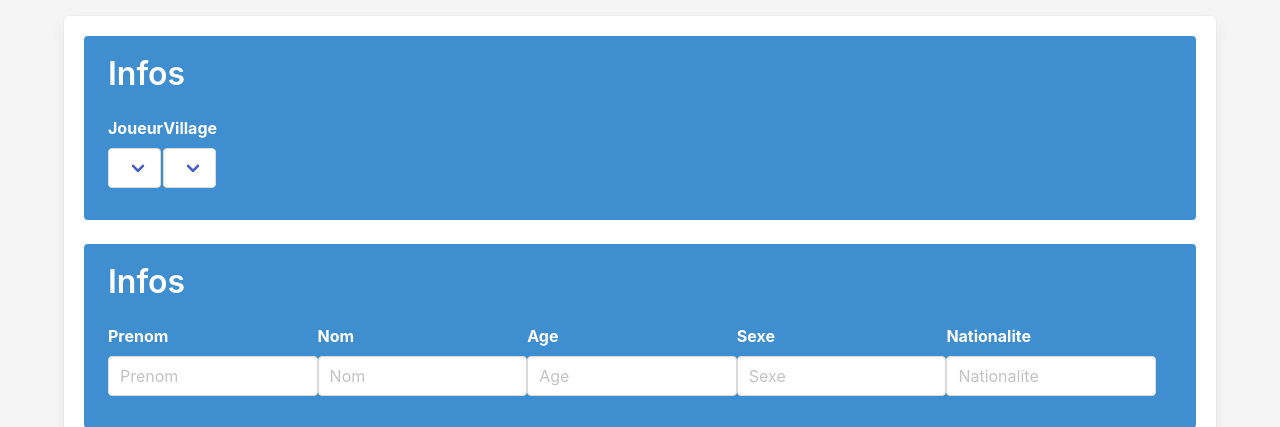
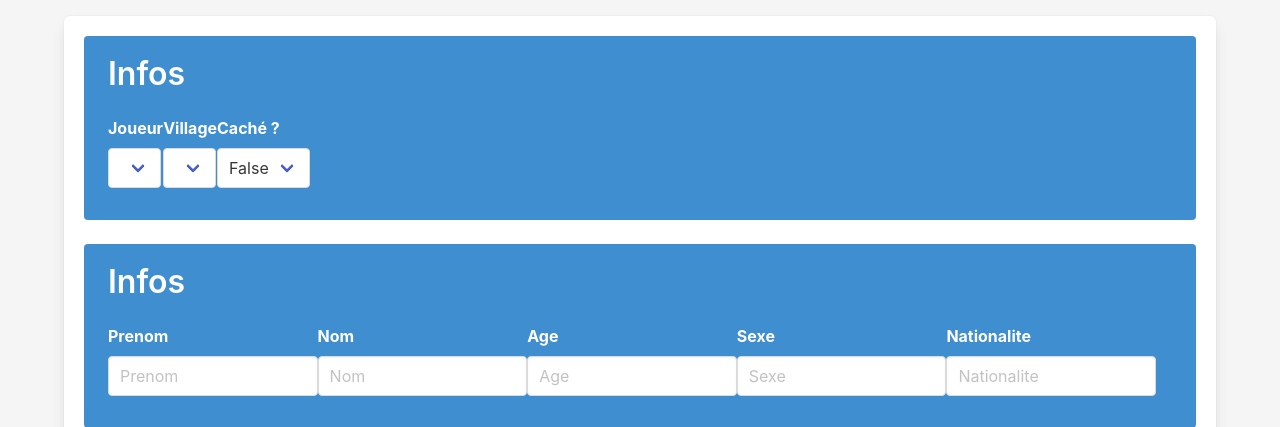
Before and after one commit to mmenault/Cailean, a Django app: page /Irori/CreerPerso/1/Save in a window 1280 px wide; the page is wider, and only the part inside the window is pictured. Shown: the part 80-507 px from the top of that part. Run offline with Django 4.2, Linux system fonts and the light colour scheme; the visitor is signed in with stand-in values (Sample User, id 1); lists and menus that the app fills with data are empty; some libraries are stand-ins or nearby versions.

Commit message:
Last fix for JDR

```diff
--- a/Cailean/Irori/models.py
+++ b/Cailean/Irori/models.py
@@ -32,6 +32,7 @@ class Personnage(models.Model):
     Specialite = models.CharField(max_length=64)
     Aime = models.CharField(max_length=64)
     Deteste = models.CharField(max_length=64)
+    Cache = models.BooleanField(default=False)
     def __str__(self):
         return f"{self.Prenom} {self.Nom}"
 
--- a/Cailean/Irori/urls.py
+++ b/Cailean/Irori/urls.py
@@ -10,7 +10,6 @@ urlpatterns = [
     path('Login', views.LoginView.as_view()),
     path('Logout', views.LogoutView.as_view()),
     path('Fiches/<int:version>',login_required(views.Fiches.as_view())),
-    path('Fiche/<int:version>/<int:perso_id>/<str:onglet>',login_required(views.FichePerso.as_view())),
     path('Fiche/<int:version>/<int:perso_id>/Lancer/<int:taille_des>/<int:carac_points>/<int:carac_id>/<int:comp_id>/<int:pouvoir_id>',login_required(views.lancerDes.as_view())),
     path('Fiche/<int:version>/<int:perso_id>/Attaque/<int:equipement_id>',login_required(views.Attaquer.as_view())),
     path('Fiche/<int:version>/<int:perso_id>/Update/<int:equipement_id>',login_required(views.updateEquipement.as_view())),
@@ -29,5 +28,6 @@ urlpatterns = [
     path('Village/<int:version>/<int:village_id>/Create',login_required(views.createEquipementVillage.as_view())),
     path('StatsDes/<int:version>',login_required(views.statsDes.as_view())),
     path('StatsDes/Get',login_required(views.statsDesGet.as_view())),
-    path('Session/<int:version>',login_required(views.SessionView.as_view()))
+    path('Session/<int:version>',login_required(views.SessionView.as_view())),
+    path('Fiche/<int:version>/<int:perso_id>/<str:onglet>',login_required(views.FichePerso.as_view()))
 ]
--- a/Cailean/Irori/views.py
+++ b/Cailean/Irori/views.py
@@ -20,7 +20,10 @@ def createContextHub(username,id,version):
     persosJoueur = Personnage.objects.filter(Joueur=id)
     admUser = User.objects.filter(username="admmmenault")[0]
     personnagesJoueurs = Personnage.objects.all().exclude(Joueur__in=[admUser]).filter(Village=villageJoueur)
-    pnj = Personnage.objects.filter(Joueur=admUser).filter(Village=villageJoueur)
+    if username == "admmmenault":
+        pnj = Personnage.objects.filter(Joueur=admUser).filter(Village=ModelVillage.objects.filter(Version=version)[0])
+    else:
+        pnj = Personnage.objects.filter(Joueur=admUser).filter(Village=ModelVillage.objects.filter(Version=version)[0]).filter(Cache=False)
     return {
             "username":username,
             "personnagesJoueur":persosJoueur,
@@ -39,10 +42,16 @@ class Hub(TemplateView):
 
 def createContextVillage(village_id,username,version):
     village = ModelVillage.objects.filter(id=village_id)[0]
-    habitants = Personnage.objects.filter(Village=village_id)
+    if username == "admmmenault":
+        habitants = Personnage.objects.filter(Village=village_id)
+    else:
+        habitants = Personnage.objects.filter(Village=village_id).filter(Cache=False)
     admUser = User.objects.filter(username="admmmenault")[0]
     personnagesJoueur = Personnage.objects.all().exclude(Joueur__in=[admUser]).filter(Village=village)
-    pnj = Personnage.objects.filter(Joueur=admUser).filter(Village=village)
+    if username == "admmmenault":
+        pnj = Personnage.objects.filter(Joueur=admUser).filter(Village=ModelVillage.objects.filter(Version=version)[0])
+    else:
+        pnj = Personnage.objects.filter(Joueur=admUser).filter(Village=ModelVillage.objects.filter(Version=version)[0]).filter(Cache=False)
     inventaireVillage = Equipement.objects.filter(Village=village_id)
     quetesVillage = Quete.objects.filter(Village=village_id)
     quetesPouvoir = Quete.objects.filter(Type=3).filter(Version=version)
@@ -69,16 +78,22 @@ class Fiches(TemplateView):
 
     def get(self, request, **kwargs):
         village = ModelVillage.objects.filter(Version=kwargs["version"])[0]
-        persosJoueur = Personnage.objects.filter(Village=village)
+        if request.user.username == "admmmenault":
+            persosJoueur = Personnage.objects.filter(Village=ModelVillage.objects.filter(Version=kwargs["version"])[0])
+        else:
+            persosJoueur = Personnage.objects.filter(Village=ModelVillage.objects.filter(Version=kwargs["version"])[0]).filter(Cache=False)
         admUser = User.objects.filter(username="admmmenault")[0]
         personnagesJoueur = Personnage.objects.all().exclude(Joueur__in=[admUser]).filter(Village=village)
-        pnj = Personnage.objects.filter(Joueur=admUser).filter(Village=village)
+        if request.user.username == "admmmenault":
+            pnj = Personnage.objects.filter(Joueur=admUser).filter(Village=ModelVillage.objects.filter(Version=kwargs["version"])[0])
+        else:
+            pnj = Personnage.objects.filter(Joueur=admUser).filter(Village=ModelVillage.objects.filter(Version=kwargs["version"])[0]).filter(Cache=False)
         return render(request, self.template_name,
             {
                 "username":request.user.username,
                 "village":village,
                 "personnages":persosJoueur,
-                "personnagesJoueur":personnagesJoueur,
+                "personnagesJoueurs":personnagesJoueur,
                 "PNJ":pnj,
                 "version":kwargs["version"]
                 })
@@ -88,7 +103,10 @@ def createContext(perso_id,username,version):
     persoFiche = Personnage.objects.filter(id=perso_id)[0]
     admUser = User.objects.filter(username="admmmenault")[0]
     personnagesJoueur = Personnage.objects.all().exclude(Joueur__in=[admUser]).filter(Village=ModelVillage.objects.filter(Version=version)[0])
-    pnj = Personnage.objects.filter(Joueur=admUser).filter(Village=ModelVillage.objects.filter(Version=version)[0])
+    if username == "admmmenault":
+        pnj = Personnage.objects.filter(Joueur=admUser).filter(Village=ModelVillage.objects.filter(Version=version)[0])
+    else:
+        pnj = Personnage.objects.filter(Joueur=admUser).filter(Village=ModelVillage.objects.filter(Version=version)[0]).filter(Cache=False)
     caracs = Caracteristique.objects.filter(Proprietaire=perso_id)
     pouvoirs = Pouvoir.objects.filter(Proprietaire=perso_id)
     inventaire = Equipement.objects.filter(Proprietaire=perso_id).filter(Statistique__icontains="N/A")
@@ -96,6 +114,8 @@ def createContext(perso_id,username,version):
     armures = Equipement.objects.filter(Proprietaire=perso_id).filter(Statistique__icontains="p")
     competences = Competence.objects.filter(Categorie__in=caracs)
     quetes = Quete.objects.filter(Proprietaire=perso_id)
+    villageJoueur = ModelVillage.objects.filter(Version=version)[0]
+
     return  {
             "username":username,
             "personnage":persoFiche,
@@ -109,6 +129,7 @@ def createContext(perso_id,username,version):
             "armures":armures,
             "quetes":quetes,
             "resultat":-1,
+            "village":villageJoueur,
             "version":version
             }
 
@@ -143,6 +164,7 @@ class lancerDes(TemplateView):
 
     def get(self, request, **kwargs):
         context = createContext(kwargs["perso_id"],request.user.username,kwargs["version"])
+        context["Onglet"] = "Competences"
         context["resultat"] = randint(1,kwargs["taille_des"])+kwargs["carac_points"]
         context["resultat_brut"] = context["resultat"] - kwargs["carac_points"]
         context["bonus"] = kwargs["carac_points"]
@@ -204,6 +226,7 @@ class Attaquer(TemplateView):
     def post(self, request, **kwargs):
 
         context = createContext(kwargs["perso_id"],request.user.username,kwargs["version"])
+        context["Onglet"] = "Personnage"
         context["resultat"] = 0
         context["resultat_brut"] = ""
         context["bonus"] = 0
@@ -268,7 +291,9 @@ class createCompetence(TemplateView):
         comp.Bonus = request.POST["Bonus_NEW"]
         comp.Categorie = Caracteristique.objects.filter(Nom=request.POST["Categorie_NEW"]).filter(Proprietaire=proprio)[0]
         comp.save()
-        return render(request, self.template_name,createContext(kwargs["perso_id"],request.user.username,kwargs["version"]))
+        context = createContext(kwargs["perso_id"],request.user.username,kwargs["version"])
+        context["Onglet"] = "Competences"
+        return render(request, self.template_name,context)
 
 
 class createEquipement(TemplateView):
@@ -430,6 +455,7 @@ class creerPersoSave(TemplateView):
         nouveauPerso.Specialite = request.POST["Specialite"]
         nouveauPerso.Aime = request.POST["Aime"]
         nouveauPerso.Deteste = request.POST["Deteste"]
+        nouveauPerso.Cache = request.POST["Cache"]
         nouveauPerso.save()
 
         # Force
@@ -499,7 +525,7 @@ class creerPersoSave(TemplateView):
         pv = Caracteristique()
         pv.Proprietaire = nouveauPerso
         pv.Nom = "PV"
-        pv.Points = 2*constitution.Points+force.Points
+        pv.Points = 2*int(constitution.Points)+int(force.Points)
         pv.PointsMax = pv.Points
         pv.Couleur = Couleur.objects.filter(Nom="Success-dark")[0]
         pv.save()
--- a/Cailean/templates/creerPerso.html
+++ b/Cailean/templates/creerPerso.html
@@ -61,6 +61,15 @@
                             </select>
                           </div>
                         </div>
+                        <div class="field">
+                          <label class="label has-text-white">Caché ?</label>
+                          <div class="control select">
+                            <select name="Cache" id="Cache" form="formInventaire">
+                              <option>True</option>
+                              <option>False</option>
+                            </select>
+                          </div>
+                        </div>
                       </div>
                     </article>
                   </div>
@@ -82,6 +91,14 @@
                           <div class="control select">
                             <select name="Village" id="Village" form="formInventaire">
                               <option>{{ village }}</option>
+                            </select>
+                          </div>
+                        </div>
+                        <div class="field">
+                          <label class="label has-text-white">Caché ?</label>
+                          <div class="control select">
+                            <select name="Cache" id="Cache" form="formInventaire">
+                              <option>False</option>
                             </select>
                           </div>
                         </div>
--- a/Cailean/templates/fiches.html
+++ b/Cailean/templates/fiches.html
@@ -30,7 +30,7 @@
         <div class="container box">
             <h1 class="title has-text-centered">Liste des personnages</h1>
             {% for personnage in personnages %}
-                <a href="/Irori/Fiche/{{ version }}/{{ personnage.id }}" class="button is-flex m-4 pb-6 pt-6 title has-text-success-dark">{{ personnage }}</a>
+                <a href="/Irori/Fiche/{{ version }}/{{ personnage.id }}/Personnage" class="button is-flex m-4 pb-6 pt-6 title has-text-success-dark">{{ personnage }}</a>
             {% endfor %}
         </div>
     </div>
--- a/Cailean/templates/village.html
+++ b/Cailean/templates/village.html
@@ -53,7 +53,7 @@
                                         <tr>
                                             {% for habitant in habitants %}
                                                 <tr>
-                                                    <td><a href="../../Fiche/{{ version }}/{{ habitant.id }}">{{ habitant }}</a></td>
+                                                    <td><a href="../../Fiche/{{ version }}/{{ habitant.id }}/Personnage">{{ habitant }}</a></td>
                                                     <td>{{ habitant.Role }}</td>
                                                 </tr>
                                             {% endfor %}
```
Also changed, not shown: Cailean/Irori/migrations/0027_personnage_cache.py (added), README.md.
